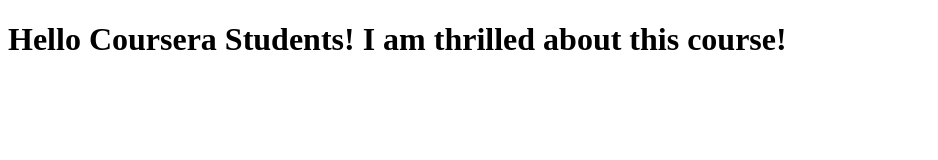
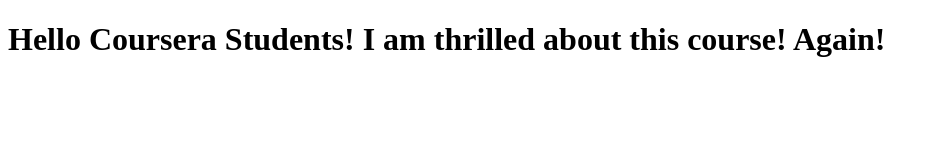
Before and after one commit to colby-jones/coursera-test, a plain HTML site: page index.html in a window 1280 px wide. Shown: the whole page, without its empty margins (0-938 px from the left). Drawn offline with Linux system fonts and the light colour scheme.

Commit message:
newest file

```diff
--- a/index.html
+++ b/index.html
@@ -5,6 +5,6 @@
     <title>Hello Coursera</title>
   </head>
   <body>
-    <h1>Hello Coursera Students! I am thrilled about this course!</h1>
+    <h1>Hello Coursera Students! I am thrilled about this course! Again!</h1>
   </body>
 </html>
```
